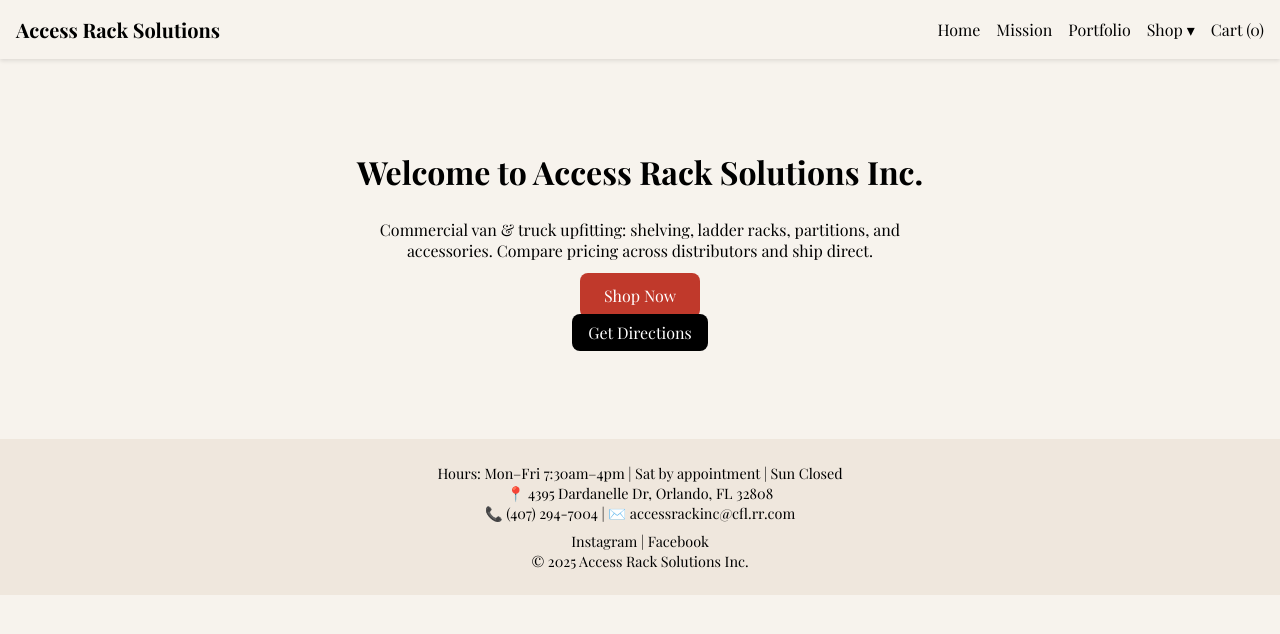
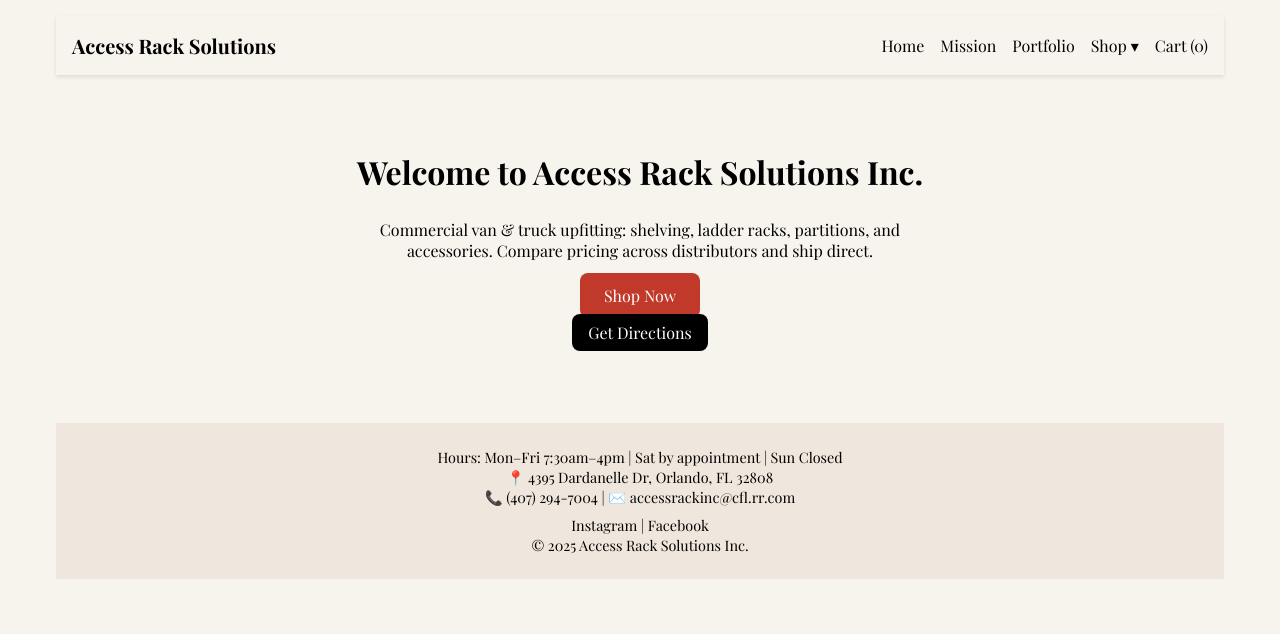
Before and after one commit to dev-verde1071/website, a Next.js app: page / in a window 1280 px wide. Shown: the top 634 px of the page. Built offline with nearby package versions, Linux system fonts and the light colour scheme; no server answers.

Commit message:
Update layout.js

```diff
--- a/app/layout.js
+++ b/app/layout.js
@@ -1,12 +1,13 @@
 import "./globals.css";
-import Header from "../components/Header";
-import Footer from "../components/Footer";
-import { CartProvider } from "../components/CartContext";
+import Header from "@/components/Header";
+import Footer from "@/components/Footer";
+import { CartProvider } from "@/components/CartContext";
+import { SessionProvider } from "next-auth/react";
 
 export const metadata = {
   title: "Access Rack Solutions Inc.",
   description:
-    "Van and truck upfitting solutions – shelving, ladder racks, partitions, accessories."
+    "Commercial van upfitting: shelving, ladder racks, partitions & accessories."
 };
 
 export default function RootLayout({ children }) {
@@ -19,13 +20,15 @@
         />
       </head>
       <body>
-        <CartProvider>
-          <Header />
-          <main style={{ maxWidth: "1200px", margin: "0 auto", padding: "1rem" }}>
-            {children}
-          </main>
-          <Footer />
-        </CartProvider>
+        <SessionProvider>
+          <CartProvider>
+            <div style={{ maxWidth: "1200px", margin: "0 auto", padding: "1rem" }}>
+              <Header />
+              {children}
+              <Footer />
+            </div>
+          </CartProvider>
+        </SessionProvider>
       </body>
     </html>
   );
```
